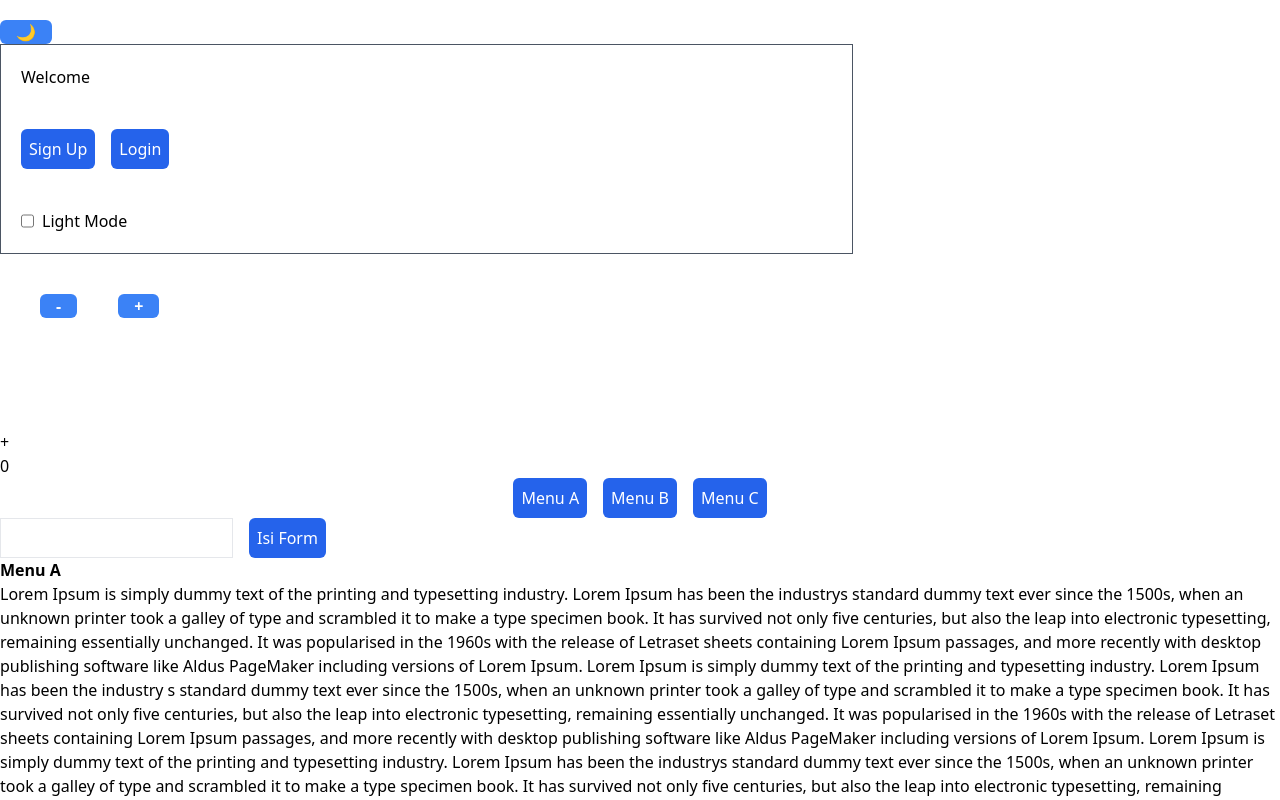
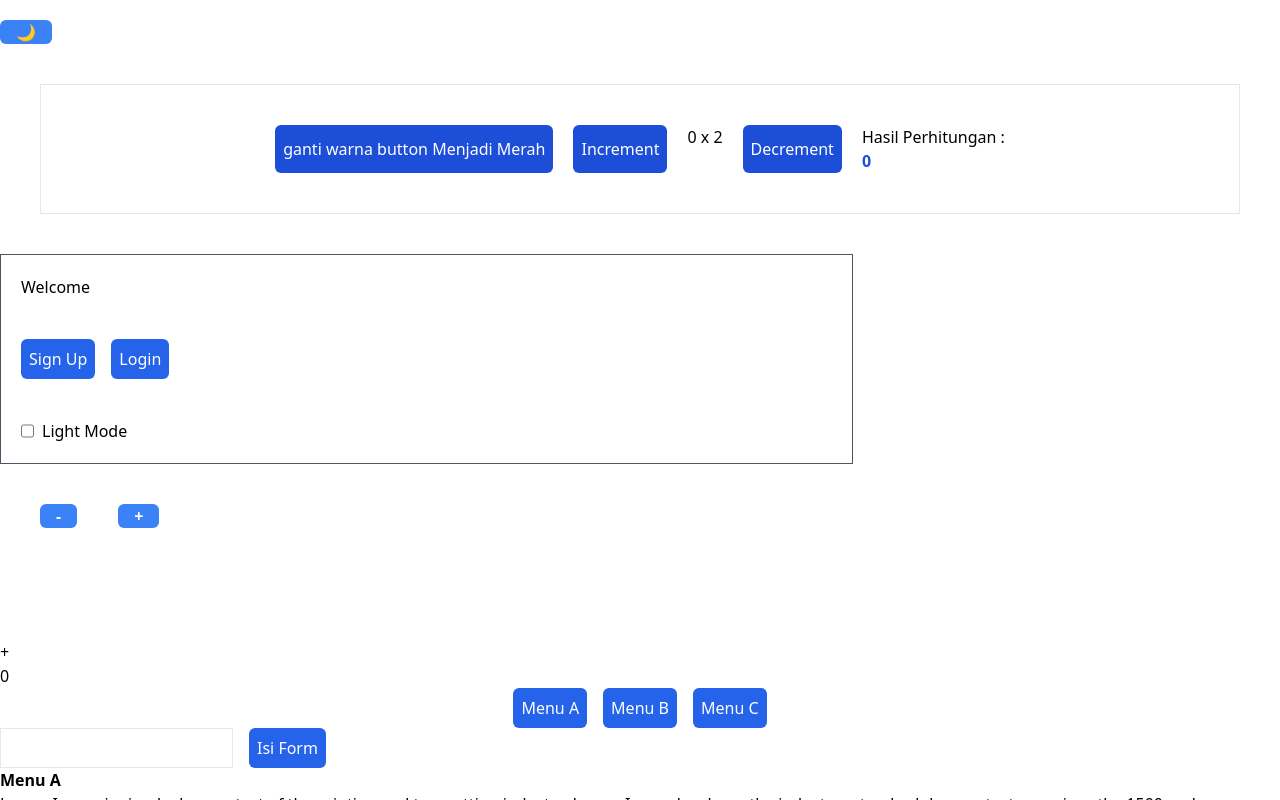
Before and after one commit to RefDev-Project/react-hooks, a React (Vite) app: page / in a window 1280 px wide. Shown: the top 800 px of the page. Built offline with nearby package versions, Linux system fonts and the light colour scheme; no server answers.

Commit message:
UseMemo React Hooks

```diff
--- a/src/ComponentHooks.jsx
+++ b/src/ComponentHooks.jsx
@@ -7,6 +7,7 @@ import { DarkMode } from "./Hooks/UseContext";
 import UseContext2 from "./Hooks/UseContext2";
 import UseRef from "./Hooks/UseRef";
 import ParentComponent from "./Hooks/UseImperativeHandle";
+import UseMemo from "./Hooks/UseMemo";
 
 function ComponentHooks() {
   const { isDarkMode, setIsDarkMode } = useContext(DarkMode);
@@ -19,6 +20,7 @@ function ComponentHooks() {
       <button className="hover:bg-blue-700 bg-blue-500 px-4 rounded-md text-white font-semibold mt-5" onClick={handleMode}>
         {isDarkMode ? "☀️" : "🌙"}
       </button>
+      <UseMemo />
       <UseContext2 />
       <UseState />
       <UseReducer2 />
--- /dev/null
+++ b/src/Hooks/UseMemo.jsx
@@ -0,0 +1,46 @@
+import { useMemo, useState } from "react";
+
+function UseMemo() {
+  const [count, setCount] = useState(0);
+  const [redButton, setRedButton] = useState(false);
+
+  function increment() {
+    setCount((count) => count + 1);
+  }
+
+  function decrement() {
+    setCount((count) => count - 1);
+  }
+
+  function colorButton() {
+    return setRedButton(!redButton);
+  }
+
+  const kuadrat = useMemo(() => {
+    console.log("calculation kuadrat");
+    return count * 2;
+  }, [count]);
+
+  return (
+    <div className="m-10 border p-10 flex justify-center gap-5">
+      <button className={`${redButton ? "bg-red-700" : "bg-blue-700"} text-white rounded-md p-2 hover:bg-blue-400`} onClick={colorButton}>
+        ganti warna button {redButton ? "Menjadi Biru" : "Menjadi Merah"}
+      </button>
+      <button className={`${redButton ? "bg-red-700" : "bg-blue-700"} text-white rounded-md p-2 hover:bg-blue-400`} onClick={increment}>
+        Increment
+      </button>
+      <h1>{count} x 2</h1>
+      <button className={`${redButton ? "bg-red-700" : "bg-blue-700"} text-white rounded-md p-2 hover:bg-blue-400`} onClick={decrement}>
+        Decrement
+      </button>
+      <div>
+        <p>Hasil Perhitungan :</p>
+        <p>
+          <b className={`${redButton ? "text-red-700" : "text-blue-700"}`}>{kuadrat}</b>
+        </p>
+      </div>
+    </div>
+  );
+}
+
+export default UseMemo;
```
